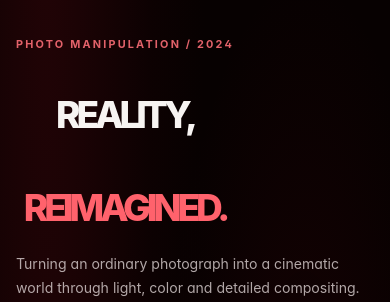
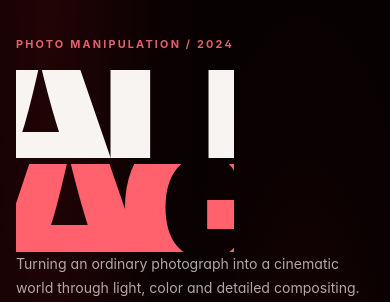
Before and after one commit to SubhajitDesigns/subhajit-portfolio-2.0, a React (Vite) app: page / in a window 390 px wide. Shown: the part 3675-3977 px from the top of the page. Built offline with nearby package versions, Linux system fonts and the light colour scheme.

Commit message:
Restore original mobile animations and interactions

```diff
--- a/src/components/WarpText.css
+++ b/src/components/WarpText.css
@@ -26,13 +26,3 @@
   text-align: center;
   white-space: pre-line;
 }
-
-
-/* Lightweight static typography on phones; the WebGL effect is desktop-only. */
-@media (max-width: 767px), (pointer: coarse) {
-  .warp-text__fallback {
-    font-size: clamp(2rem, 9.5vw, 4.5rem) !important;
-    letter-spacing: -0.11em !important;
-    line-height: 0.9 !important;
-  }
-}
```
